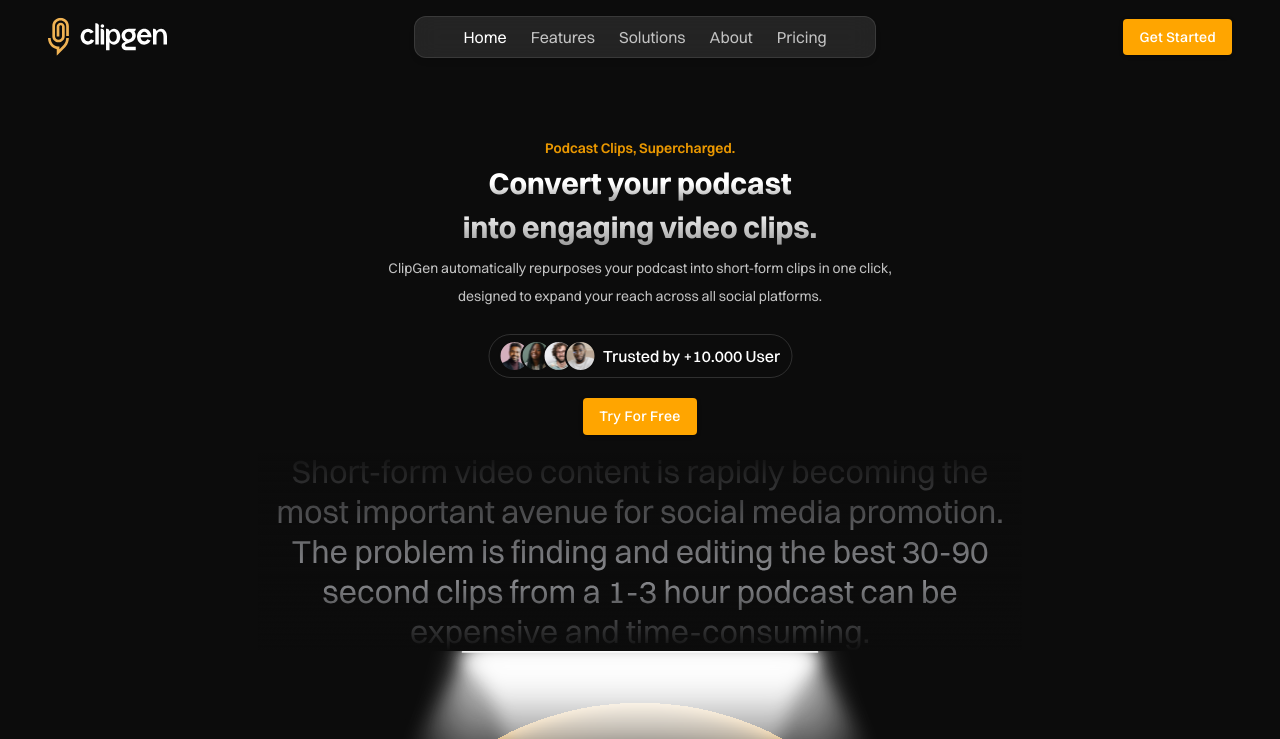
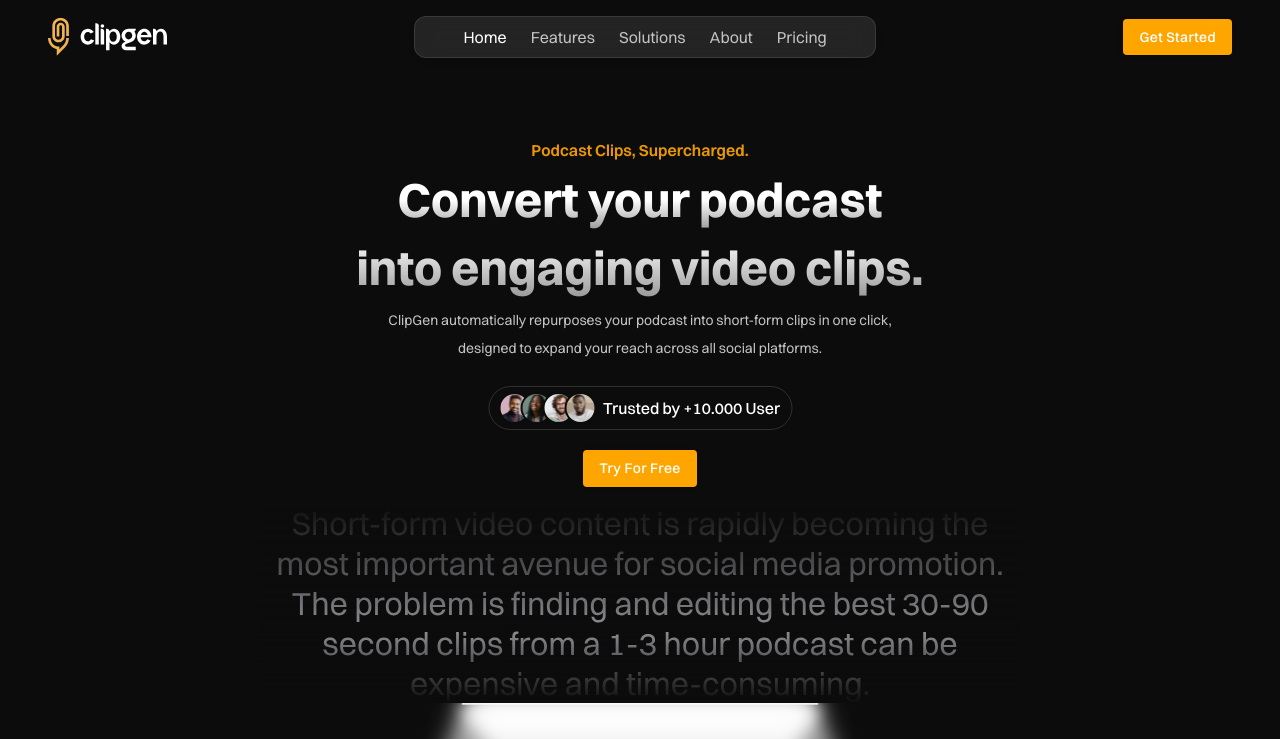
Before and after one commit to aptosmonkeysdev/clipgen-website, a React (Vite) app: page / in a window 1280 px wide. Shown: the top 739 px of the page. Built offline with nearby package versions, Linux system fonts and the light colour scheme.

Commit message:
Changed sizes

```diff
--- a/src/components/GreyGradientText.jsx
+++ b/src/components/GreyGradientText.jsx
@@ -1,6 +1,6 @@
 export default function GreyGradientText({greyGradient}) {
   return (
-    <h2 className="text-3xl font-bold bg-gradient-to-b from-white to-[#999999] bg-clip-text text-transparent">
+    <h2 className="text-5xl leading-tight font-bold bg-gradient-to-b from-white to-[#999999] bg-clip-text text-transparent">
       {greyGradient}
     </h2>
   );
--- a/src/components/Title.jsx
+++ b/src/components/Title.jsx
@@ -3,9 +3,9 @@ import GreyGradientText from "./GreyGradientText";
 export default function Title({ orangeTitle, whiteGradient, greyGradient }) {
   return (
     <>
-      <div className="text-sm font-semibold text-orange">{orangeTitle}</div>
+      <div className="text-md font-semibold text-orange">{orangeTitle}</div>
 
-      <h2 className="text-3xl font-bold bg-gradient-to-b from-white via-white to-[#999999] bg-clip-text text-transparent">
+      <h2 className="text-5xl leading-tight font-bold bg-gradient-to-b from-white via-white to-[#999999] bg-clip-text text-transparent">
         {whiteGradient}
       </h2>
       <GreyGradientText greyGradient={greyGradient} />
--- a/src/screens/HomePage.jsx
+++ b/src/screens/HomePage.jsx
@@ -74,7 +74,7 @@ export default function HomePage() {
             greyGradient={"into engaging video clips."}
           />
 
-          <div className="text-sm text-grey leading-7 max-w-xl mx-auto">
+          <div className="text-sm text-grey leading-7 max-w-xl mx-auto mt-10">
             ClipGen automatically repurposes your podcast into short-form clips
             in one click,
             <br />
```
